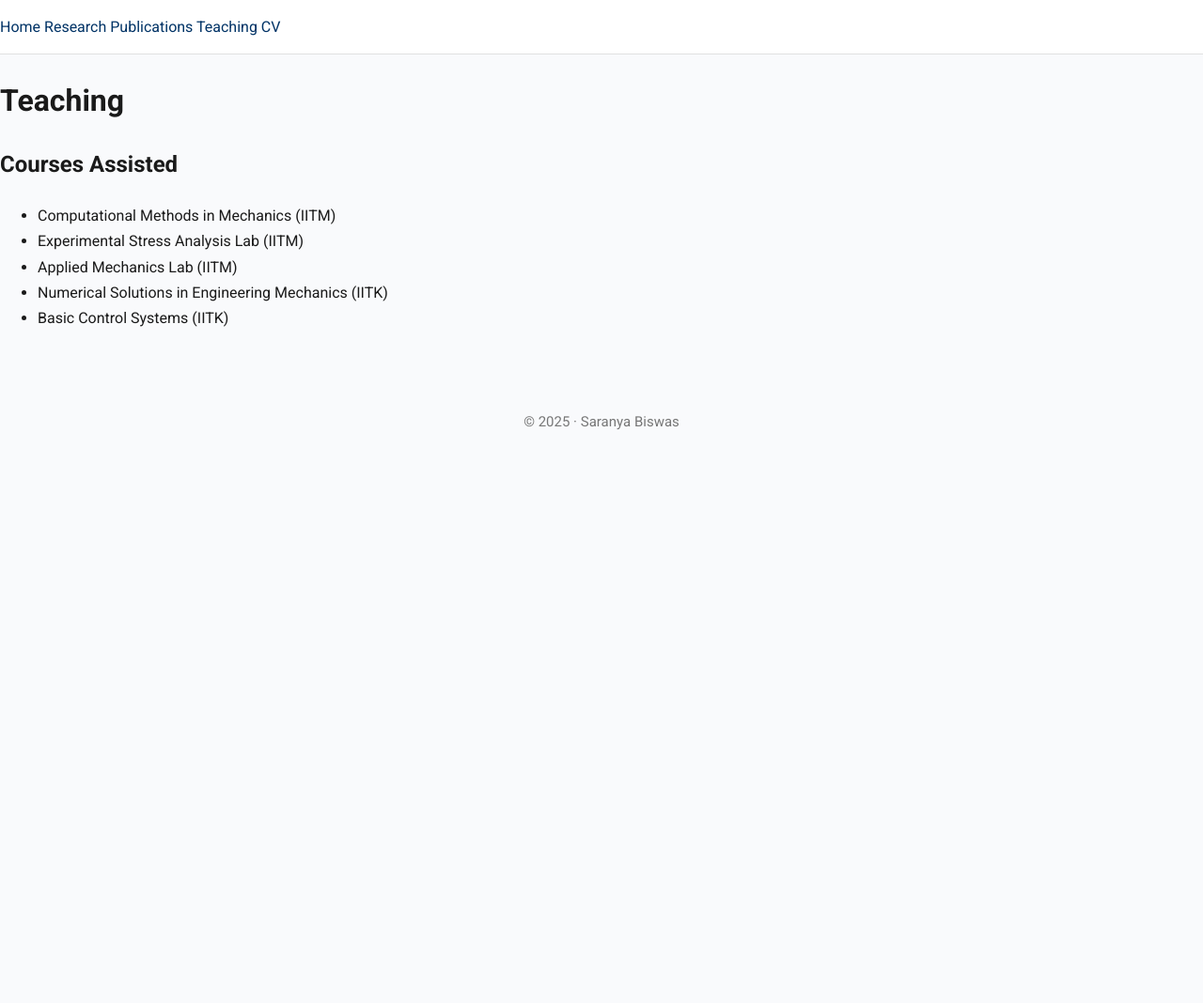
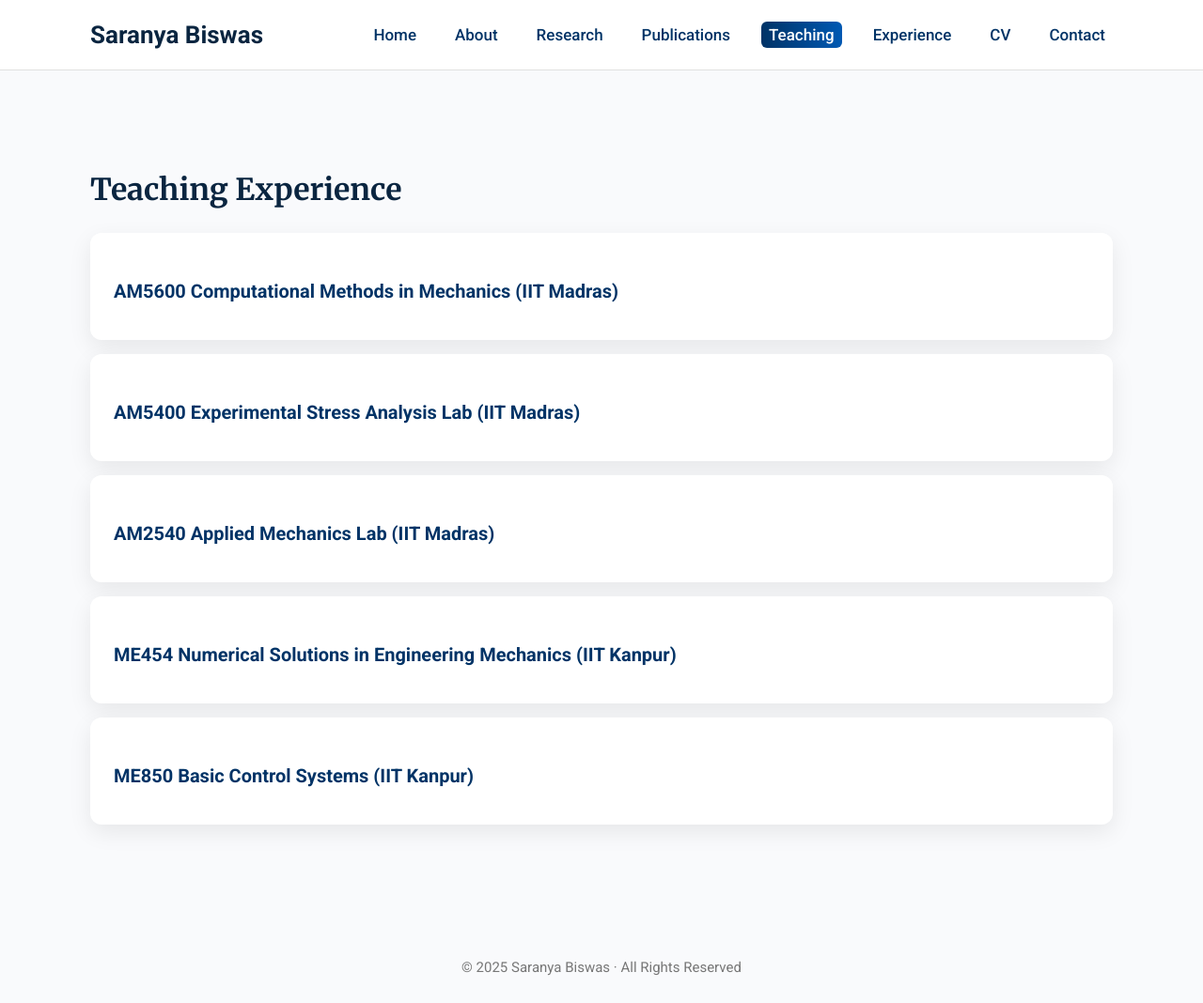
Before and after one commit to SaranyaBiswas/SaranyaBiswas.github.io, a Jekyll site: the page teaching.html, which Jekyll copies as it is, in a window 1280 px wide and 1068 px high. Shown: the whole window at 94% size. Built offline with Jekyll 4.4.1, drawn with Linux system fonts in a browser that asks for light colours.

Commit message:
Update teaching.html

```diff
--- a/teaching.html
+++ b/teaching.html
@@ -1,32 +1,54 @@
 <!DOCTYPE html>
-<html>
+<html lang="en">
 <head>
-    <title>Teaching — Saranya Biswas</title>
+    <meta charset="UTF-8">
+    <title>Teaching | Saranya Biswas</title>
     <link rel="stylesheet" href="style.css">
+    <link href="https://unpkg.com/aos@2.3.1/dist/aos.css" rel="stylesheet">
 </head>
-
 <body>
-
 <div class="navbar">
-    <a href="index.html">Home</a>
-    <a href="research.html">Research</a>
-    <a href="publications.html">Publications</a>
-    <a href="teaching.html">Teaching</a>
-    <a href="cv.html">CV</a>
+    <div class="nav-inner">
+        <div class="nav-name">Saranya Biswas</div>
+        <ul class="nav-links">
+            <li><a href="index.html">Home</a></li>
+            <li><a href="about.html">About</a></li>
+            <li><a href="research.html">Research</a></li>
+            <li><a href="publications.html">Publications</a></li>
+            <li><a href="teaching.html" class="active">Teaching</a></li>
+            <li><a href="experience.html">Experience</a></li>
+            <li><a href="cv.html">CV</a></li>
+            <li><a href="contact.html">Contact</a></li>
+        </ul>
+    </div>
 </div>
 
-<h1>Teaching</h1>
+<div class="container" data-aos="fade-up">
+    <h2 class="section-title">Teaching Experience</h2>
 
-<h2>Courses Assisted</h2>
-<ul>
-    <li>Computational Methods in Mechanics (IITM)</li>
-    <li>Experimental Stress Analysis Lab (IITM)</li>
-    <li>Applied Mechanics Lab (IITM)</li>
-    <li>Numerical Solutions in Engineering Mechanics (IITK)</li>
-    <li>Basic Control Systems (IITK)</li>
-</ul>
+    <div class="card" data-aos="fade-up">
+        <h3>AM5600 Computational Methods in Mechanics (IIT Madras)</h3>
+    </div>
+    <div class="card" data-aos="fade-up">
+        <h3>AM5400 Experimental Stress Analysis Lab (IIT Madras)</h3>
+    </div>
+    <div class="card" data-aos="fade-up">
+        <h3>AM2540 Applied Mechanics Lab (IIT Madras)</h3>
+    </div>
+    <div class="card" data-aos="fade-up">
+        <h3>ME454 Numerical Solutions in Engineering Mechanics (IIT Kanpur)</h3>
+    </div>
+    <div class="card" data-aos="fade-up">
+        <h3>ME850 Basic Control Systems (IIT Kanpur)</h3>
+    </div>
+</div>
 
-<footer>© 2025 · Saranya Biswas</footer>
-
+<footer>
+    © 2025 Saranya Biswas · All Rights Reserved
+</footer>
+<script src="https://unpkg.com/aos@2.3.1/dist/aos.js"></script>
+<script>
+  AOS.init({ duration: 1000, once: true });
+</script>
 </body>
 </html>
```
